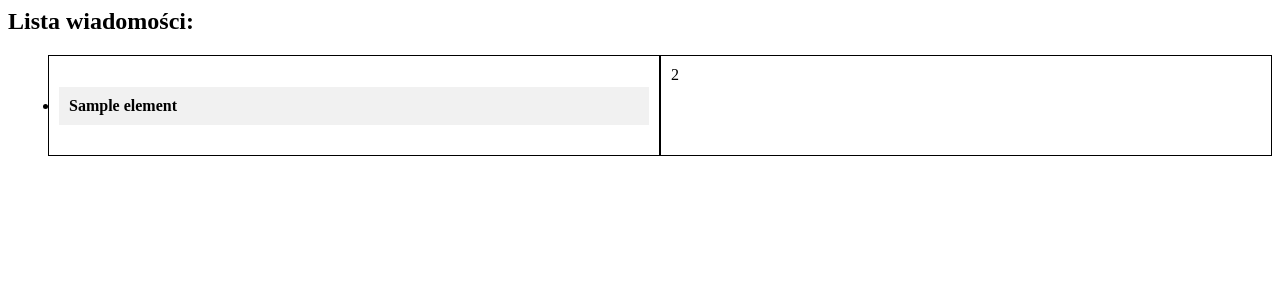
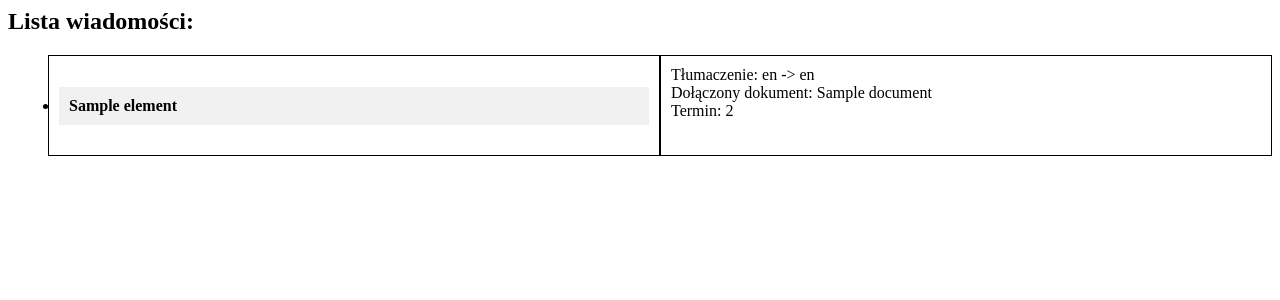
Before and after one commit to MireckiM/flask_emails, a Flask app: template templates/emails.html in a window 1280 px wide. Shown: the top 300 px of the page. Run offline with Flask 3, Linux system fonts and the light colour scheme; the template is opened without the code that fills it: most values are stand-ins (such as "Sample title", 1, 10 or a date in 2020); parts of the project's set-up code (start-up, migrations or seed data) failed here and were passed over.

Commit message:
order_format_2

```diff
--- a/templates/emails.html
+++ b/templates/emails.html
@@ -50,7 +50,12 @@
           </li>
         </div>
         <div class="block">
-          <div id="analysis">{{element.analysis['translate_order']['deadline'][0]}}</div>
+          <div id="analysis">
+            <!--<div>{{element.analysis['translate_order']}}</div>-->
+            <div>Tłumaczenie: {{element.analysis['translate_order']['language_from']}} -> {{element.analysis['translate_order']['language_to']}}</div>
+            <div>Dołączony dokument: {{element.analysis['translate_order']['document']}}</div>
+            <div>Termin: {{element.analysis['translate_order']['deadline'][0]}}</div>
+          </div>
         </div>
       </div>
       {% endfor %}
```
Also changed, not shown: analyser.py (+4 -4 lines).
